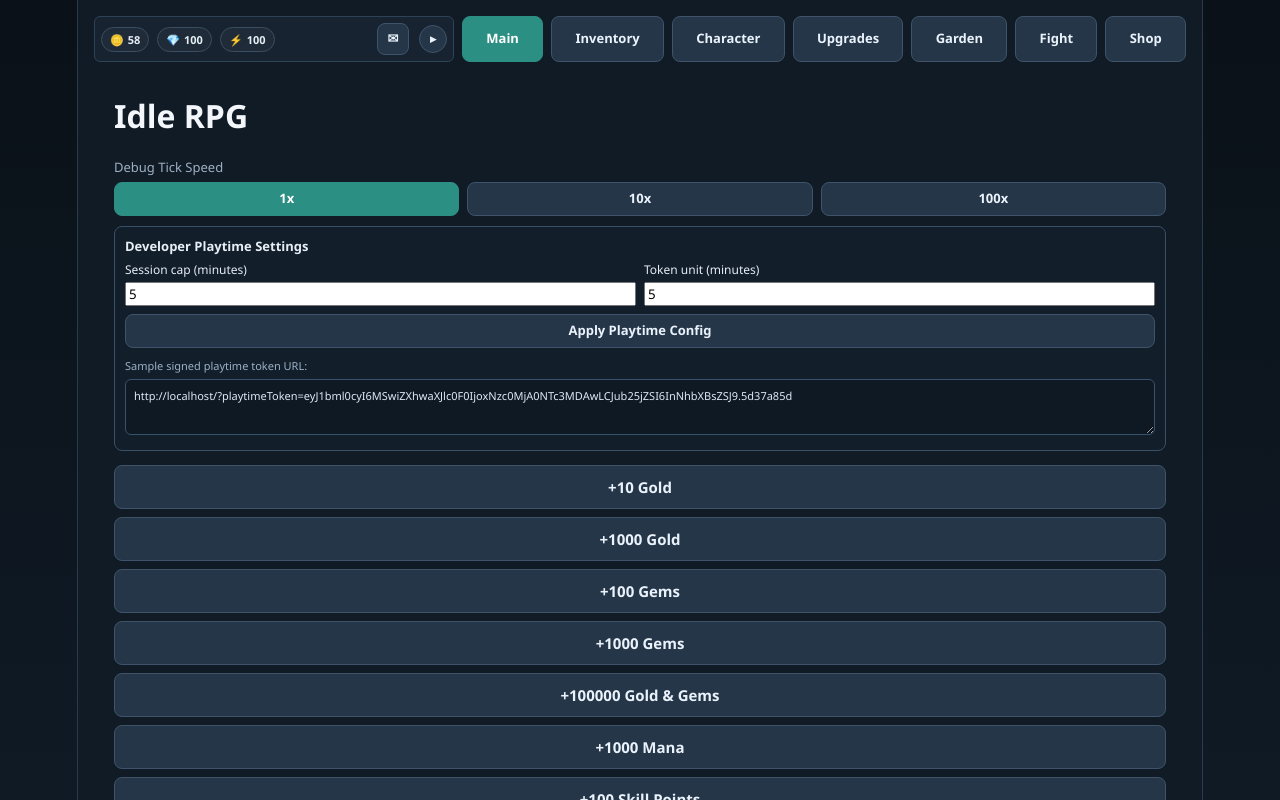
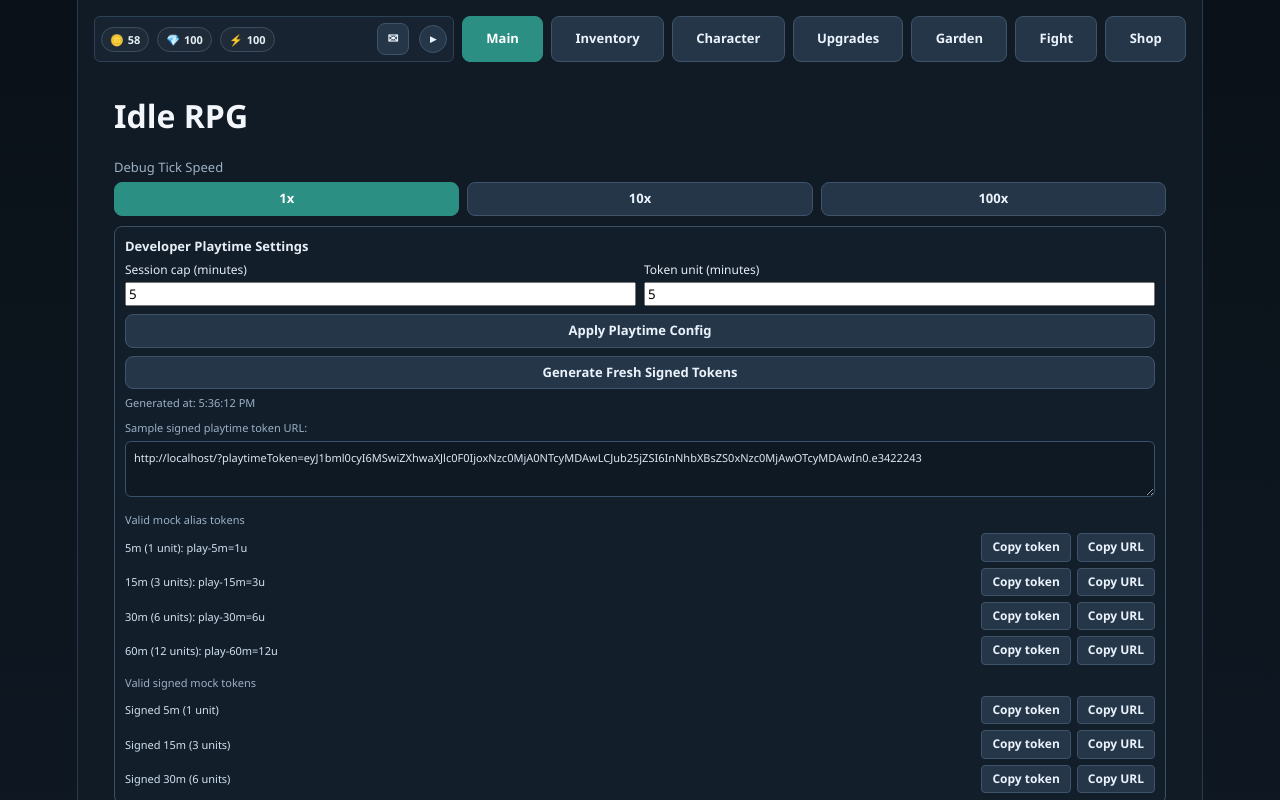
Before and after one commit to tlorius/lifeupidleextension, a React (Vite) app: page / in a window 1280 px wide. Shown: the top 800 px of the page. Built offline with nearby package versions, Linux system fonts and the light colour scheme.

Commit message:
fixed playtime token

```diff
--- a/src/App.tsx
+++ b/src/App.tsx
@@ -4,6 +4,7 @@ import { ResourcesDisplay } from "./components/ResourcesDisplay";
 import { TokenRewardModal } from "./components/TokenRewardModal";
 import { IdleEarningsModal } from "./components/IdleEarningsModal";
 import { useGame } from "./game/GameContext";
+import { createSignedMockPlaytimeToken } from "./game/tokenRewards";
 
 const Inventory = lazy(() =>
   import("./components/Inventory").then((module) => ({
@@ -90,6 +91,25 @@ function App() {
               {" / "}
               <span>{formatPlaytime(capPlaytimeMs)}</span>
             </div>
+            {import.meta.env.DEV ? (
+              <button
+                style={{ marginTop: 12 }}
+                onClick={() => {
+                  const token = createSignedMockPlaytimeToken({
+                    units: 1,
+                    expiresAt: Date.now() + 1000 * 60 * 60,
+                    nonce: `dev-gate-${Date.now()}`,
+                  });
+                  const params = new URLSearchParams(window.location.search);
+                  params.set("playtimeToken", token);
+                  const nextSearch = params.toString();
+                  const nextUrl = `${window.location.pathname}${nextSearch ? `?${nextSearch}` : ""}${window.location.hash}`;
+                  window.location.assign(nextUrl);
+                }}
+              >
+                Generate Fresh Signed Playtime Token (DEV)
+              </button>
+            ) : null}
           </div>
         </div>
       ) : (
--- a/src/components/Main.tsx
+++ b/src/components/Main.tsx
@@ -25,13 +25,66 @@ export function Main({ isDebugShopEnabled, onDebugShopToggle }: MainProps) {
     useState<string>("5");
   const [playtimeTokenUnitMinutesInput, setPlaytimeTokenUnitMinutesInput] =
     useState<string>("5");
+  const [lastCopiedPlaytimeToken, setLastCopiedPlaytimeToken] = useState<
+    string | null
+  >(null);
+  const [playtimeTokenGeneratedAtMs, setPlaytimeTokenGeneratedAtMs] =
+    useState<number>(() => Date.now());
 
   const sampleSignedPlaytimeToken = createSignedMockPlaytimeToken({
     units: 1,
-    expiresAt: Date.now() + 1000 * 60 * 60,
-    nonce: "sample",
+    expiresAt: playtimeTokenGeneratedAtMs + 1000 * 60 * 60,
+    nonce: `sample-${playtimeTokenGeneratedAtMs}`,
   });
   const sampleSignedPlaytimeUrl = `${window.location.origin}${window.location.pathname}?playtimeToken=${encodeURIComponent(sampleSignedPlaytimeToken)}`;
+
+  const makePlaytimeUrl = (token: string): string =>
+    `${window.location.origin}${window.location.pathname}?playtimeToken=${encodeURIComponent(token)}`;
+
+  const aliasPlaytimeTokens: Array<{ label: string; token: string }> = [
+    { label: "5m (1 unit)", token: "play-5m=1u" },
+    { label: "15m (3 units)", token: "play-15m=3u" },
+    { label: "30m (6 units)", token: "play-30m=6u" },
+    { label: "60m (12 units)", token: "play-60m=12u" },
+  ];
+
+  const signedPlaytimeTokens: Array<{ label: string; token: string }> = [
+    {
+      label: "Signed 5m (1 unit)",
+      token: createSignedMockPlaytimeToken({
+        units: 1,
+        expiresAt: playtimeTokenGeneratedAtMs + 1000 * 60 * 60,
+        nonce: `signed-1-${playtimeTokenGeneratedAtMs}`,
+      }),
+    },
+    {
+      label: "Signed 15m (3 units)",
+      token: createSignedMockPlaytimeToken({
+        units: 3,
+        expiresAt: playtimeTokenGeneratedAtMs + 1000 * 60 * 60,
+        nonce: `signed-3-${playtimeTokenGeneratedAtMs}`,
+      }),
+    },
+    {
+      label: "Signed 30m (6 units)",
+      token: createSignedMockPlaytimeToken({
+        units: 6,
+        expiresAt: playtimeTokenGeneratedAtMs + 1000 * 60 * 60,
+        nonce: `signed-6-${playtimeTokenGeneratedAtMs}`,
+      }),
+    },
+  ];
+
+  const copyText = async (text: string, label: string) => {
+    try {
+      if (typeof navigator !== "undefined" && navigator.clipboard) {
+        await navigator.clipboard.writeText(text);
+        setLastCopiedPlaytimeToken(label);
+      }
+    } catch {
+      setLastCopiedPlaytimeToken(null);
+    }
+  };
 
   const tickSpeedOptions: Array<1 | 10 | 100> = [1, 10, 100];
   return (
@@ -107,6 +160,19 @@ export function Main({ isDebugShopEnabled, onDebugShopToggle }: MainProps) {
         >
           Apply Playtime Config
         </button>
+        <button
+          style={{ marginTop: 8, width: "100%" }}
+          onClick={() => {
+            setPlaytimeTokenGeneratedAtMs(Date.now());
+            setLastCopiedPlaytimeToken(null);
+          }}
+        >
+          Generate Fresh Signed Tokens
+        </button>
+        <div style={{ marginTop: 6, fontSize: 11, color: "#9bb1c6" }}>
+          Generated at:{" "}
+          {new Date(playtimeTokenGeneratedAtMs).toLocaleTimeString()}
+        </div>
         <div style={{ marginTop: 10, fontSize: 11, color: "#9bb1c6" }}>
           Sample signed playtime token URL:
         </div>
@@ -126,6 +192,88 @@ export function Main({ isDebugShopEnabled, onDebugShopToggle }: MainProps) {
             fontSize: 11,
           }}
         />
+
+        <div style={{ marginTop: 10, fontSize: 11, color: "#9bb1c6" }}>
+          Valid mock alias tokens
+        </div>
+        <div style={{ display: "grid", gap: 6, marginTop: 6 }}>
+          {aliasPlaytimeTokens.map((entry) => {
+            const url = makePlaytimeUrl(entry.token);
+            return (
+              <div
+                key={entry.token}
+                style={{
+                  display: "grid",
+                  gridTemplateColumns: "1fr auto auto",
+                  gap: 6,
+                  alignItems: "center",
+                }}
+              >
+                <div style={{ fontSize: 11, color: "#d2e2f0" }}>
+                  {entry.label}: {entry.token}
+                </div>
+                <button
+                  type="button"
+                  className="ui-modal-btn-compact"
+                  onClick={() => copyText(entry.token, `${entry.label} token`)}
+                >
+                  Copy token
+                </button>
+                <button
+                  type="button"
+                  className="ui-modal-btn-compact"
+                  onClick={() => copyText(url, `${entry.label} URL`)}
+                >
+                  Copy URL
+                </button>
+              </div>
+            );
+          })}
+        </div>
+
+        <div style={{ marginTop: 10, fontSize: 11, color: "#9bb1c6" }}>
+          Valid signed mock tokens
+        </div>
+        <div style={{ display: "grid", gap: 6, marginTop: 6 }}>
+          {signedPlaytimeTokens.map((entry) => {
+            const url = makePlaytimeUrl(entry.token);
+            return (
+              <div
+                key={entry.label}
+                style={{
+                  display: "grid",
+                  gridTemplateColumns: "1fr auto auto",
+                  gap: 6,
+                  alignItems: "center",
+                }}
+              >
+                <div style={{ fontSize: 11, color: "#d2e2f0" }}>
+                  {entry.label}
+                </div>
+                <button
+                  type="button"
+                  className="ui-modal-btn-compact"
+                  onClick={() => copyText(entry.token, `${entry.label} token`)}
+                >
+                  Copy token
+                </button>
+                <button
+                  type="button"
+                  className="ui-modal-btn-compact"
+                  onClick={() => copyText(url, `${entry.label} URL`)}
+                >
+                  Copy URL
+                </button>
+              </div>
+            );
+          })}
+        </div>
+
+        {lastCopiedPlaytimeToken ? (
+          <div style={{ marginTop: 8, fontSize: 11, color: "#98d7ac" }}>
+            Copied: {lastCopiedPlaytimeToken}
+          </div>
+        ) : null}
       </div>
 
       <button
```
